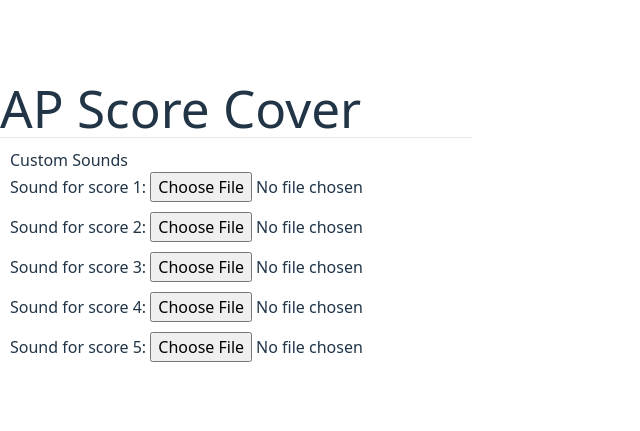
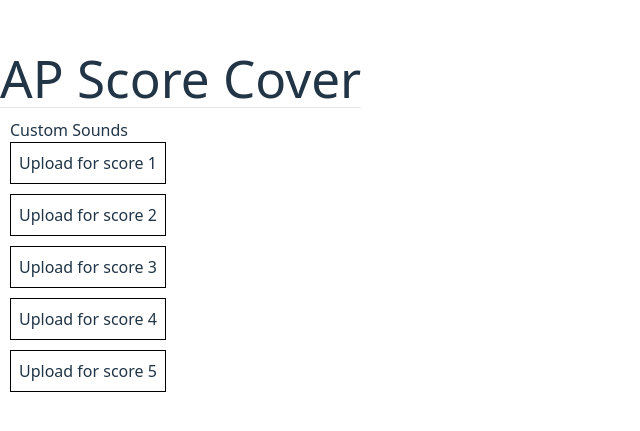
Before and after one commit to alaramartin/ap-score-cover, a React (Vite) app: page / in a window 1280 px wide. Shown: the part 169-600 px from the top of the page, without its empty margins (0-640 px from the left). Built offline with nearby package versions, Linux system fonts and the light colour scheme; the HTML template or start-up script is replaced by a standard one.

Commit message:
saves the uploaded file even on close/reopengit add .

```diff
--- a/src/App.tsx
+++ b/src/App.tsx
@@ -1,27 +1,13 @@
 import Header from "./components/Header.tsx";
 import FileUpload from "./components/FileUpload.tsx";
 import { useState, useEffect } from "react";
-
-/*
-chrome.storage.local.set({ key: value }).then(() => {
-  console.log("Value is set");
-});
-
-chrome.storage.local.get(["key"]).then((result) => {
-  console.log("Value is " + result.key);
-});
-
-
-
-todo: save the react state as well with chrome storage
-*/
 
 function App() {
   console.log("please");
 
   // initialize with the state in chrome.storage. if nothing in chrome.storage, then null
   const [soundFileUploads, setSoundFileUpload] = useState<
-    Record<number, string | null>
+    Record<number, { fileName: string; base64: string } | null>
   >({
     1: null,
     2: null,
@@ -40,20 +26,22 @@ function App() {
 
   const handleScoreUpload =
     (score: number) => async (e: React.ChangeEvent<HTMLInputElement>) => {
-      console.log("handled");
-
       try {
         // get the inputted file
         const file = e.target.files?.[0];
         console.log(file);
-        // setFile(file);
         // json stringify the audio file in base64
         if (file) {
           const fileBase64 = await getBase64(file);
           console.log(score);
 
+          const fileData = {
+            fileName: file.name,
+            base64: fileBase64,
+          };
+
           // save the state of the fileupload
-          const newState = { ...soundFileUploads, [score]: fileBase64 };
+          const newState = { ...soundFileUploads, [score]: fileData };
           setSoundFileUpload(newState);
           // save the state in chrome storage
           await chrome.storage.local.set({
@@ -99,9 +87,9 @@ function App() {
             <FileUpload onChange={handleScoreUpload(score)} score={score} />
             {soundFileUploads[score] && (
               <div
-                style={{ color: "green", fontSize: "12px", marginTop: "5px" }}
+                style={{ color: "black", fontSize: "12px", marginTop: "5px" }}
               >
-                Custom sound uploaded
+                Sound uploaded: {soundFileUploads[score].fileName}
               </div>
             )}
           </div>
--- a/src/components/FileUpload.tsx
+++ b/src/components/FileUpload.tsx
@@ -5,11 +5,29 @@ interface Props {
   score: number;
 }
 
+// todo: override the way HTML default file inputs look (sob)
+/* note: hide the input, customize the label
+keep track of file name AND base64 string in state/chromestorage
+*/
 function FileUpload({ onChange, score }: Props) {
   return (
     <>
-      <label>Sound for score {score}: </label>
-      <input type="file" accept=".mp3,.wav,.ogg" onChange={onChange} />
+      <label
+        style={{
+          border: "1px solid #000",
+          padding: "8px",
+          display: "inline-block",
+          cursor: "pointer",
+        }}
+      >
+        Upload for score {score}
+        <input
+          type="file"
+          accept=".mp3,.wav,.ogg"
+          style={{ display: "none" }}
+          onChange={onChange}
+        />
+      </label>
     </>
   );
 }
```
